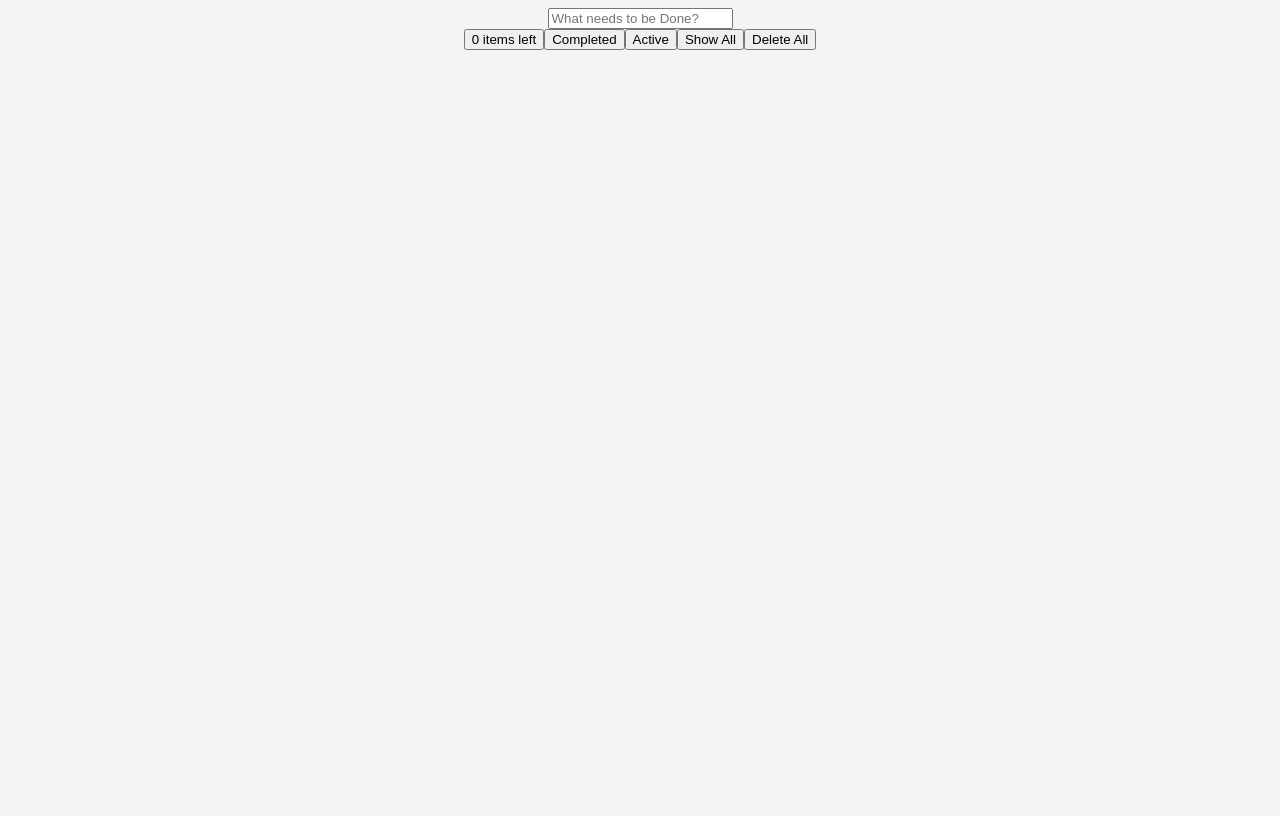
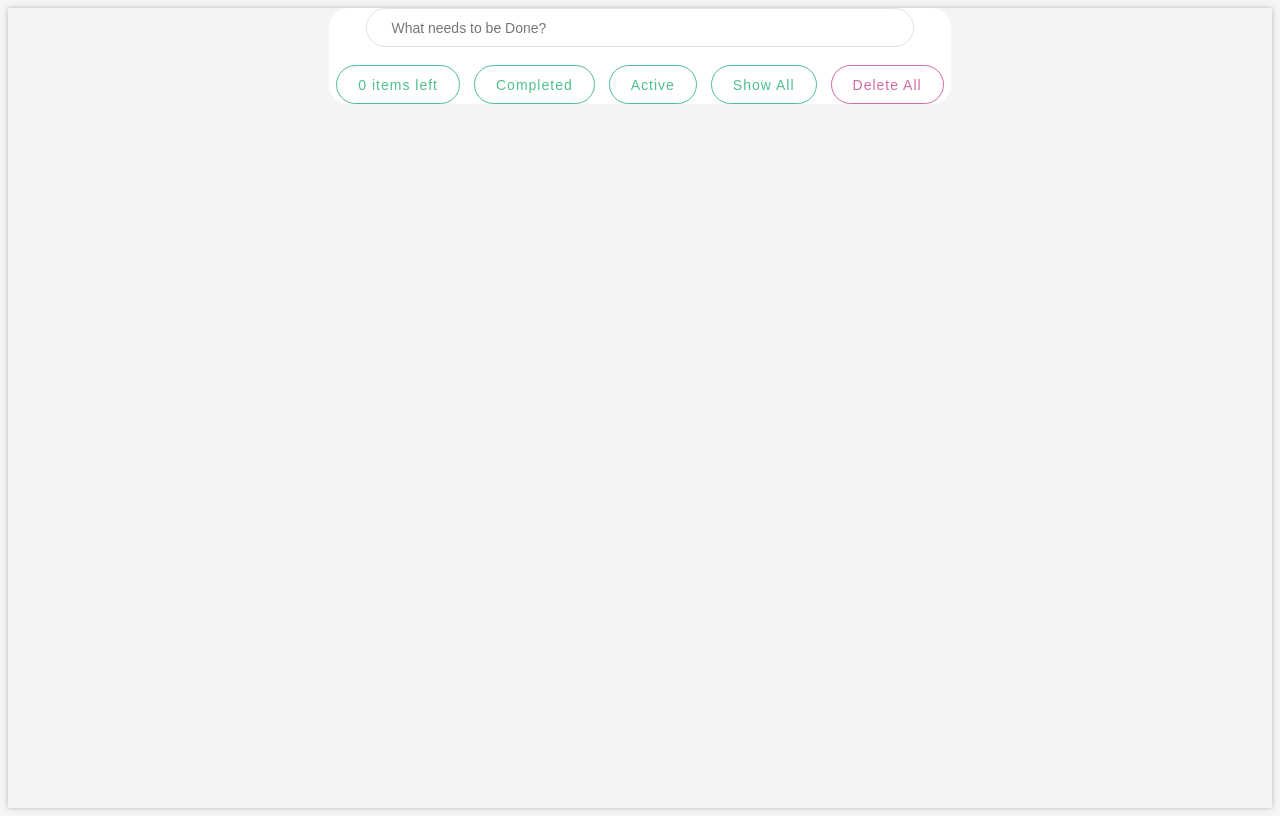
Before and after one commit to Salwen92/todo-typeScript, a React (Create React App) app: page / in a window 1280 px wide. Built offline with nearby package versions, Linux system fonts and the light colour scheme.

Commit message:
Styled - Emotion

```diff
--- a/package.json
+++ b/package.json
@@ -3,6 +3,8 @@
   "version": "0.1.0",
   "private": true,
   "dependencies": {
+    "@emotion/core": "^10.0.27",
+    "@emotion/styled": "^10.0.27",
     "@testing-library/jest-dom": "^4.2.4",
     "@testing-library/react": "^9.4.0",
     "@testing-library/user-event": "^7.2.1",
--- a/src/Components/App.tsx
+++ b/src/Components/App.tsx
@@ -7,6 +7,72 @@ import React, {
 import "../App.css";
 import { ListItems } from "./ListItems";
 import { InputValue } from "./Inputvalue";
+import styled from "@emotion/styled";
+
+//Styling
+
+const Button = styled("button")`
+  font-size: 14px;
+  margin: 0 0.5em;
+  border-radius: 2em;
+  padding: 0.75em 1.5em;
+  cursor: pointer;
+  background: none;
+  border: 1px solid #4fc08d;
+  letter-spacing: 1px;
+  font-family: "Source Sans Pro", sans-serif;
+  color: #4fc08d;
+  transition: 250ms ease-out;
+  &:hover,
+  &:focus {
+    color: #fff;
+    background: #4fc08d;
+    outline: none;
+  }
+`;
+const DeleteButton = styled("button")`
+  font-size: 14px;
+  margin: 0 0.5em;
+  border-radius: 2em;
+  padding: 0.75em 1.5em;
+  cursor: pointer;
+  background: none;
+  border: 1px solid #d16ba5;
+  letter-spacing: 1px;
+  font-family: "Source Sans Pro", sans-serif;
+  color: #d16ba5;
+  transition: 250ms ease-out;
+  &:hover {
+    color: black;
+    background: #d16ba5;
+    outline: none;
+  }
+`;
+
+const Container = styled("div")`
+  display: flex;
+  overflow: hidden;
+  justify-content: top;
+  height: 100vh;
+  align-items: center;
+  font-family: "Source Sans Pro", sans-serif;
+  flex-direction: column;
+  box-shadow: 0 0 5px rgba(25, 25, 25, 0.25);
+`;
+const Wrapper = styled("div")`
+  display: flex;
+  flex-direction: column;
+  background: white;
+  border-radius: 20px;
+`;
+const ButttonWrapper = styled("div")`
+  display: flex;
+  flex-direction: row;
+  background: white;
+  border-radius: 20px;
+`;
+
+//Styling
 
 const initialTodos: Array<Todo> = [];
 
@@ -72,21 +138,29 @@ const App: React.FC = () => {
   }
   return (
     <React.Fragment>
+      <Container>
+        <Wrapper>
           <InputValue
             todo={Value}
             handelChange={handelChange}
             handelSubmit={handelSubmit}
           />
+
           <ListItems
             handleChecked={handleChecked}
             deleteItem={deleteItem}
             todos={todoList}
           />
-      <button>{todos.length} items left </button>
-      <button onClick={() => showCompleted()}>Completed</button>
-      <button onClick={() => showActive()}>Active</button>
-      <button onClick={() => showAll()}>Show All</button>
-      <button onClick={() => deleteAll()}>Delete All</button>
+          <br></br>
+          <ButttonWrapper>
+            <Button>{todos.length} items left</Button>
+            <Button onClick={() => showCompleted()}>Completed</Button>
+            <Button onClick={() => showActive()}>Active</Button>
+            <Button onClick={() => showAll()}>Show All</Button>
+            <DeleteButton onClick={() => deleteAll()}>Delete All</DeleteButton>
+          </ButttonWrapper>
+        </Wrapper>
+      </Container>
     </React.Fragment>
   );
 };
--- a/src/Components/Inputvalue.tsx
+++ b/src/Components/Inputvalue.tsx
@@ -1,5 +1,20 @@
 import React from "react";
+import styled from "@emotion/styled";
 
+const TodoInput = styled("input")`
+  width: 80%;
+  font-size: 14px;
+  margin: 0 0.5rem;
+  border-radius: 2rem;
+  padding: 0.75em 1.5rem;
+  background: none;
+  border: #e3e3e3 1px solid;
+  transition: border 250ms ease-out;
+  &:focus {
+    border: #4fc08d 1px solid;
+    outline: none;
+  }
+`;
 interface AddTodoProps {
   todo: string;
   handelSubmit: handelSubmit;
@@ -13,7 +28,7 @@ export const InputValue: React.FC<AddTodoProps> = ({
 }) => {
   return (
     <form onSubmit={evt => handelSubmit(evt)}>
-      <input
+      <TodoInput
         type="text"
         placeholder="What needs to be Done?"
         onChange={evt => handelChange(evt)}
--- a/src/Components/TodoItem.tsx
+++ b/src/Components/TodoItem.tsx
@@ -20,7 +20,7 @@ export const TodoItem: React.FC<TodoItemProps> = ({
           checked={todo.done}
           onChange={() => handleChecked(todo)}
         />
-        {todo.value}
+        <textarea>{todo.value}</textarea>
         <button onClick={() => deleteItem(todo.id)}>X</button>
       </label>
     </div>
```
Also changed, not shown: 1 other file (tests, documents, lock files or other folders). Lines whose indentation alone changed are shown as unchanged.
